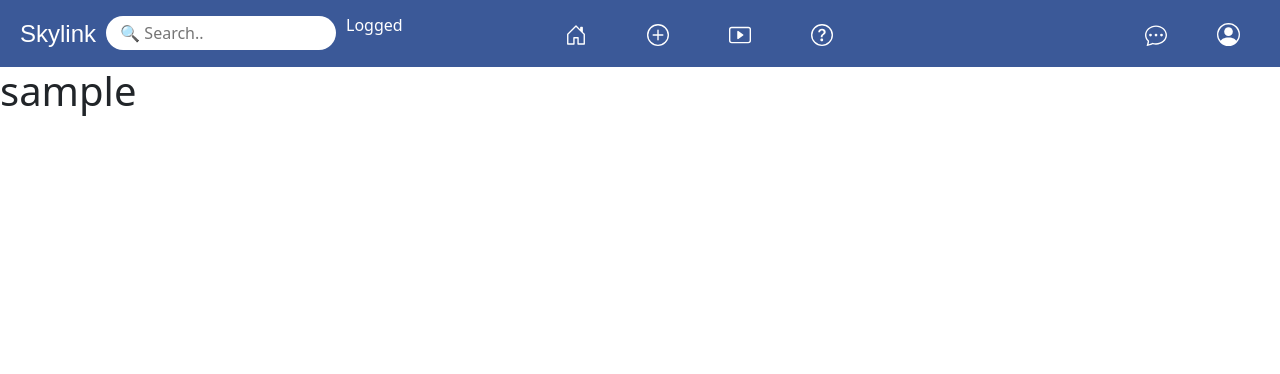
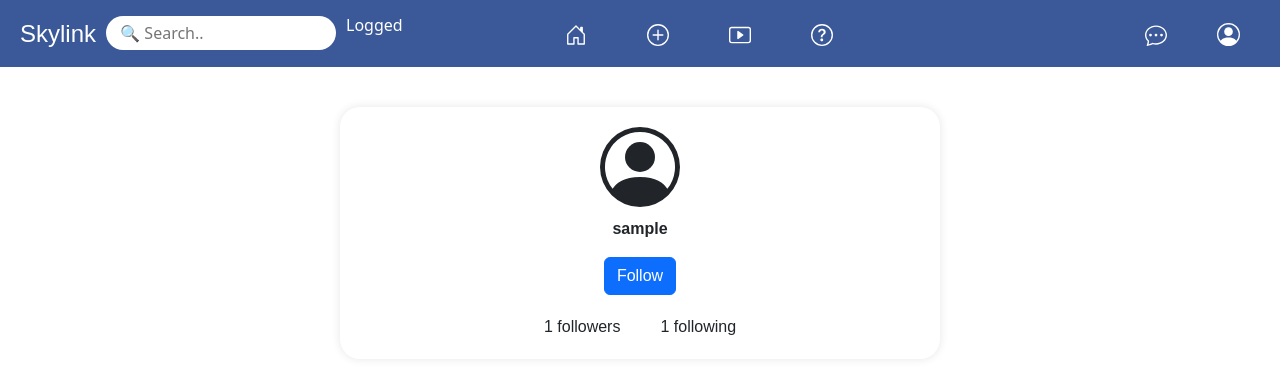
Before and after one commit to RajaShirjeel/Social-Media-App-Django, a Django app: a page that uses my_social_media/users/templates/users/profile.html in a window 1280 px wide. Shown: the top 374 px of the page. Run offline with Django 4.2, Linux system fonts and the light colour scheme; tables that the repository leaves empty hold one stand-in row (values such as "Sample post").

Commit message:
Enhanced profile page: added CSS for profile layout and updated template with profile picture, username, follow button, and follower counts.

```diff
--- a/my_social_media/static/css/style.css
+++ b/my_social_media/static/css/style.css
@@ -248,3 +248,40 @@
         margin-left: 70px;
     }
 }
+
+/* profile page */
+
+.center-wrapper{
+    display: flex;
+    justify-content: center;
+    align-items: center;
+
+}
+
+.profile-container{
+    font-family: 'Poppins', sans-serif;
+    margin-top: 40px;
+    width: 600px;
+    box-shadow: 0 0 10px rgba(0, 0, 0, 0.1);
+    border-radius: 20px;
+    text-align: center;
+}
+
+.profile-pic{
+    margin-top: 20px;
+}
+
+.profile-username{
+    margin-top: 10px;
+    font-weight: bold;
+}
+
+.follower-count-container{
+    display: flex;
+    justify-content: center;
+}
+
+.follower-count,
+.following-count{
+    margin: 20px 20px;
+}
--- a/my_social_media/users/templates/users/profile.html
+++ b/my_social_media/users/templates/users/profile.html
@@ -1,4 +1,22 @@
 {% extends 'base.html' %}
 {% block content %}
-    <h1>{{user.username}}</h1>
+<div class="center-wrapper">
+    <div class="profile-container">
+        <div class="profile-img-name">
+            <svg xmlns="http://www.w3.org/2000/svg" width="80" height="80" fill="currentColor" class="bi bi-person-circle profile-pic" viewBox="0 0 16 16">
+                <path d="M11 6a3 3 0 1 1-6 0 3 3 0 0 1 6 0"/>
+                <path fill-rule="evenodd" d="M0 8a8 8 0 1 1 16 0A8 8 0 0 1 0 8m8-7a7 7 0 0 0-5.468 11.37C3.242 11.226 4.805 10 8 10s4.757 1.225 5.468 2.37A7 7 0 0 0 8 1"/>
+            </svg>
+
+            <p class="profile-username">{{user.username}}</p>
+        </div>
+
+        <button class="btn btn-primary follow-btn">Follow</button>
+        <div class="follower-count-container">
+            <p class="follower-count">{{user.followers.count}} followers</p>
+            <p class="following-count">{{user.following.count}} following</p>
+        </div>
+    </div>
+</div>
+
 {% endblock %}
```
